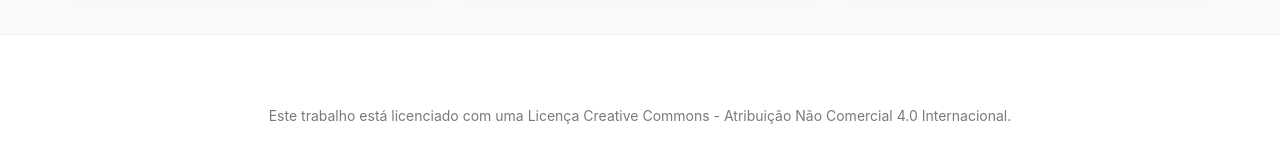
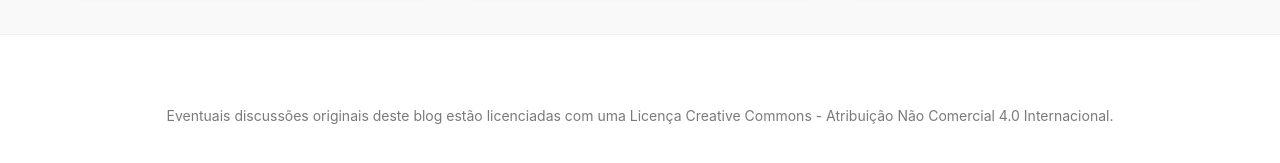
Before and after one commit to vitaliset/vitaliset.github.io, a Jekyll site: the page built from index.md, in a window 1280 px wide and 1400 px high, scrolled down 3047 px. Shown: the part 1229-1392 px from the top of the window. Built offline with Jekyll 4.4.1, drawn with Linux system fonts in a browser that asks for light colours.

```diff
--- a/_config.yml
+++ b/_config.yml
@@ -37,7 +37,7 @@ service_worker: true
 
 # BUILD SETTINGS
 markdown: kramdown
-highlighter: null # or pygments or null
+highlighter: rouge # rouge or pygments or null
 # theme: jekyll-sleek # Uncomment if you're using the theme as a ruby gem
 exclude:
   - README.md
--- a/_includes/footer.html
+++ b/_includes/footer.html
@@ -17,7 +17,7 @@
         </a>
       {% endif %}
     </nav>
-    <span>Este trabalho está licenciado com uma Licença <a rel="license" href="http://creativecommons.org/licenses/by-nc/4.0/">Creative Commons - Atribuição Não Comercial 4.0 Internacional</a>.</span>
+    <span>Eventuais discussões originais deste blog estão licenciadas com uma Licença <a rel="license" href="http://creativecommons.org/licenses/by-nc/4.0/">Creative Commons - Atribuição Não Comercial 4.0 Internacional</a>.</span>
   </div>
 <!--<div>Icons made by <a href="https://www.flaticon.com/authors/plainicon" title="Plainicon">Plainicon</a> from <a href="https://www.flaticon.com/" title="Flaticon">www.flaticon.com</a> is licensed by <a href="http://creativecommons.org/licenses/by/3.0/" title="Creative Commons BY 3.0" target="_blank">CC 3.0 BY</a>   &copy; {{ site.time | date: '%Y' }} {{ site.title | escape }}. All rights reserved.</div>-->
 </footer>
```
Also changed, not shown: assets/css/main.css.
